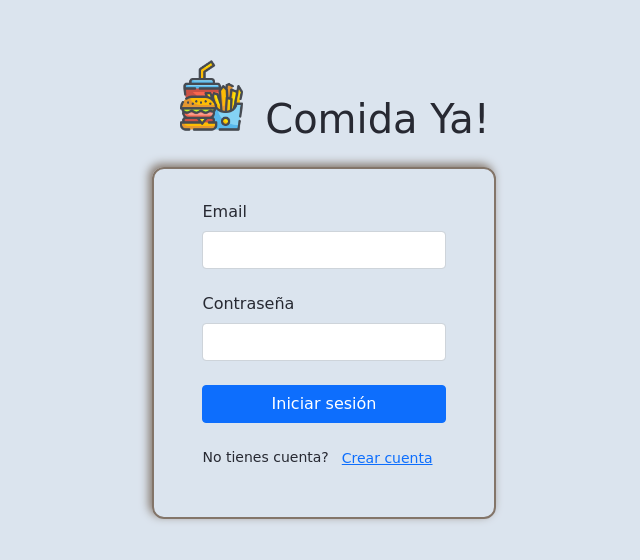
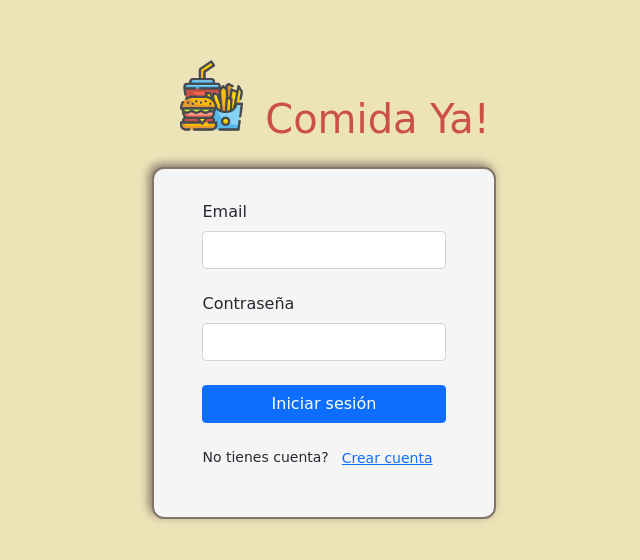
Before and after one commit to alazzuri/ctd-resto-app, a website: page public/login/index.html in a window 1280 px wide. Shown: the part 112-672 px from the top of the page, without its empty margins (316-956 px from the left). Drawn offline with nearby package versions, Linux system fonts and the light colour scheme; a web font is replaced by a local one.

Commit message:
styles fixing

```diff
--- a/public/admin/styles.css
+++ b/public/admin/styles.css
@@ -1,5 +1,5 @@
 body {
-  background-color: #dbe4ee;
+  background-color: #ece4b7;
   height: 100vh;
   font-family: "Gluten", cursive;
   color: #272932;
@@ -24,3 +24,15 @@ form {
 #logo {
   width: 50px;
 }
+
+h1 {
+  color: #cc5144;
+}
+
+form {
+  border: 2px solid #837569;
+  padding: 1.5rem 3rem;
+  border-radius: 12px;
+  box-shadow: -3px -3px 10px #837569;
+  background-color: whitesmoke;
+}
--- a/public/login/index.html
+++ b/public/login/index.html
@@ -54,7 +54,7 @@
         </button>
         <p class="w-100 d-flex justify-content-between align-items-center">
           <small>No tienes cuenta?</small>
-          <button class="btn btn-link" id="createAccountBtn">
+          <button class="btn btn-link" type="button" id="createAccountBtn">
             <small> Crear cuenta </small>
           </button>
         </p>
--- a/public/login/styles.css
+++ b/public/login/styles.css
@@ -1,8 +1,12 @@
 body {
-  background-color: #dbe4ee;
+  background-color: #ece4b7;
   height: 100vh;
   font-family: "Gluten", cursive;
   color: #272932;
+}
+
+h1 {
+  color: #cc5144;
 }
 
 form {
@@ -10,6 +14,7 @@ form {
   padding: 1.5rem 3rem;
   border-radius: 12px;
   box-shadow: -3px -3px 10px #837569;
+  background-color: whitesmoke;
 }
 
 header img {
--- a/public/register/styles.css
+++ b/public/register/styles.css
@@ -1,5 +1,5 @@
 body {
-  background-color: #dbe4ee;
+  background-color: #ece4b7;
   height: 100vh;
   font-family: "Gluten", cursive;
   color: #272932;
@@ -9,9 +9,14 @@ main {
   height: 100vh;
 }
 
+h1 {
+  color: #cc5144;
+}
+
 form {
   border: 2px solid #837569;
   padding: 1.5rem 3rem;
   border-radius: 12px;
   box-shadow: -3px -3px 10px #837569;
+  background-color: whitesmoke;
 }
--- a/public/user/styles.css
+++ b/public/user/styles.css
@@ -1,5 +1,5 @@
 body {
-  background-color: #dbe4ee;
+  background-color: #ece4b7;
   height: 100vh;
   font-family: "Gluten", cursive;
   color: #272932;
@@ -32,3 +32,15 @@ body {
 .spacer {
   height: 1rem;
 }
+
+h1 {
+  color: #cc5144;
+}
+
+td {
+  border: none;
+}
+
+.borderTop {
+  border-top: 2px solid black;
+}
```
Also changed, not shown: constants.js (deleted, +0 -9 lines), public/user/index.html (+1 -1 lines).
